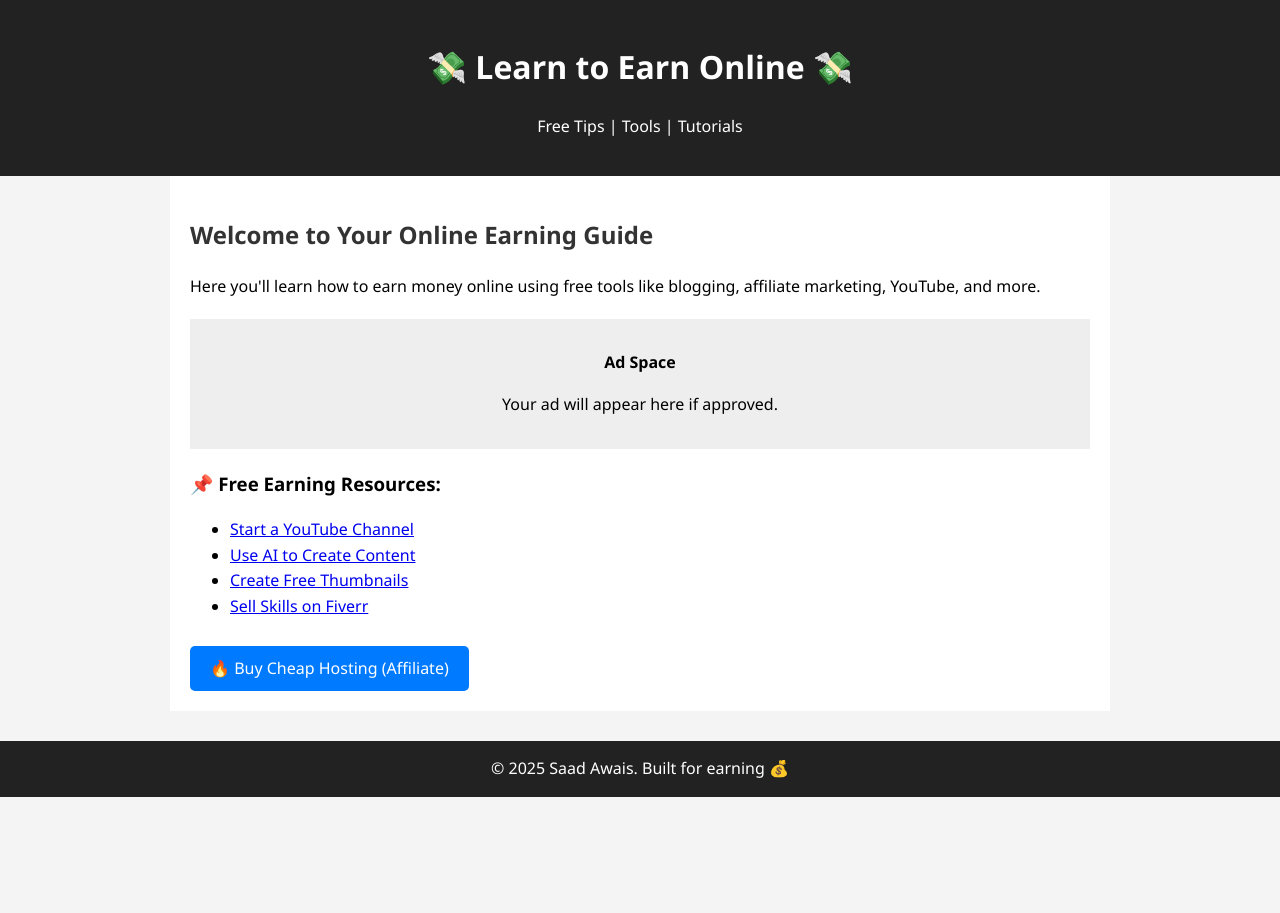
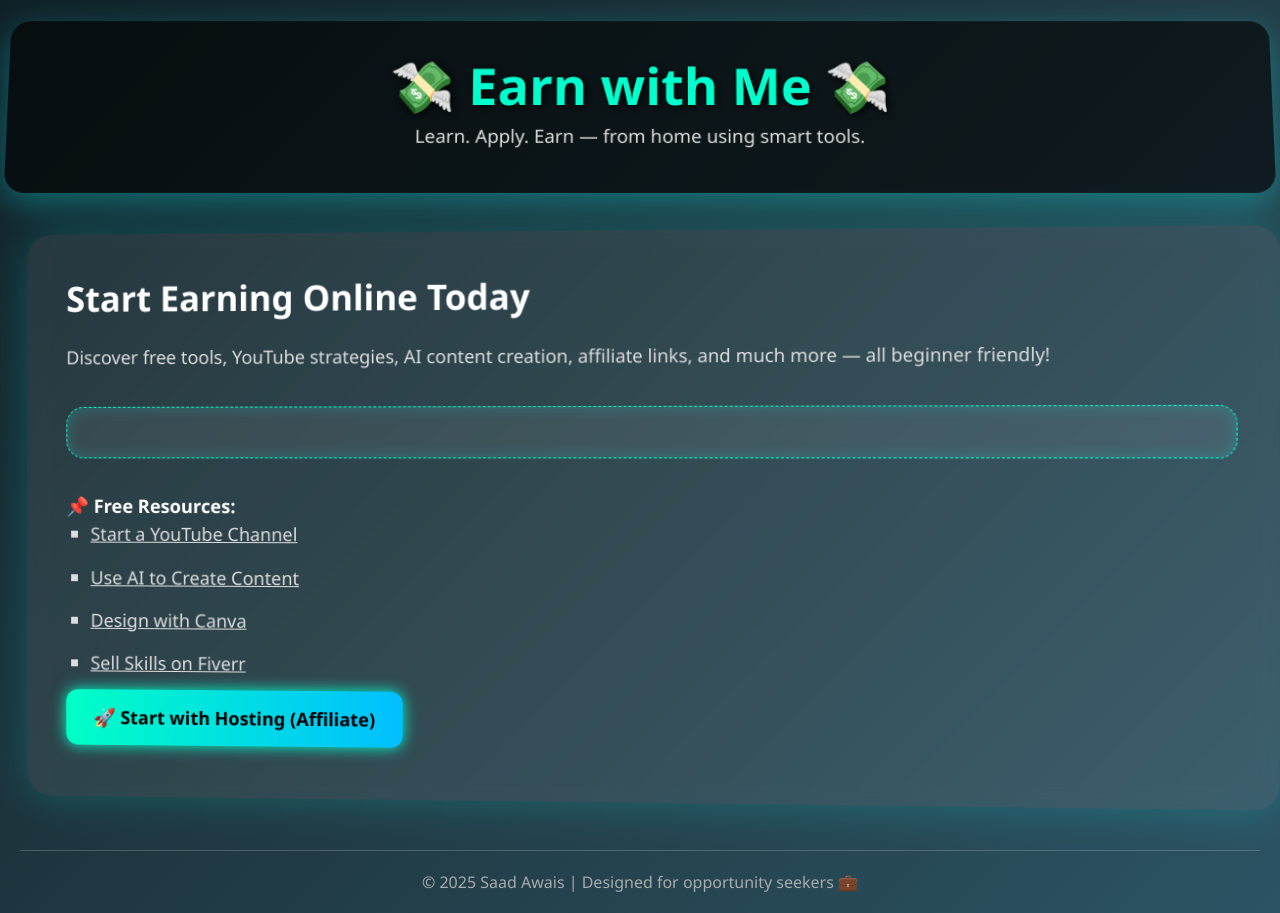
Before and after one commit to saad-awais8/earn-with-me, a plain HTML site: page index.html in a window 1280 px wide. Before the commit the page ends 800 px from the top, so only its background shows below. Drawn offline with Linux system fonts and the light colour scheme.

Commit message:
Add files via upload

```diff
--- a/index.html
+++ b/index.html
@@ -1,97 +1,146 @@
 <!DOCTYPE html>
 <html lang="en">
 <head>
-    <meta charset="UTF-8">
+  <meta charset="UTF-8" />
   <meta name="viewport" content="width=device-width, initial-scale=1.0">
-    <title>Earn with Me - Free Tips & Tools</title>
-<script async src="https://pagead2.googlesyndication.com/pagead/js/adsbygoogle.js?client=ca-pub-4663240498837410"
-     crossorigin="anonymous"></script>
+  <title>Earn with Me - Make Money Online</title>
+
+  <!-- AdSense Loader Script -->
   <script async src="https://pagead2.googlesyndication.com/pagead/js/adsbygoogle.js?client=ca-pub-4663240498837410"
     crossorigin="anonymous"></script>
 
-    <meta name="description" content="Learn how to earn money online using free tools, smart strategies, and trusted platforms. Explore affiliate marketing, freelancing, YouTube automation, and more — all designed for beginners. Start your online income journey today with zero investment.">
-    <meta name="keywords" content="earn money online, free website, passive income, adsense, affiliate">
+  <meta name="description" content="Learn to earn online using AI, YouTube, affiliate, and free tools. Monetize your skills from day one — no investment needed!">
+  <meta name="keywords" content="earn money online, adsense, affiliate, free tools, AI content, YouTube automation">
   <meta name="author" content="Saad Awais">
+
   <style>
+    * {
+      margin: 0;
+      padding: 0;
+      box-sizing: border-box;
+    }
     body {
       font-family: 'Segoe UI', sans-serif;
-            background-color: #f4f4f4;
-            margin: 0;
-            padding: 0;
-            line-height: 1.6;
+      background: linear-gradient(135deg, #0f2027, #203a43, #2c5364);
+      color: #fff;
+      padding: 20px;
+      perspective: 1000px;
+      overflow-x: hidden;
     }
     header {
-            background-color: #222;
-            color: #fff;
-            padding: 20px;
       text-align: center;
+      padding: 30px 10px;
+      background: rgba(0,0,0,0.6);
+      box-shadow: 0 10px 30px rgba(0,255,255,0.3);
+      border-radius: 20px;
+      transform: rotateX(4deg) scale(1.02);
+      transition: all 0.5s ease;
+    }
+    header:hover {
+      transform: rotateX(0deg) scale(1.05);
+      box-shadow: 0 20px 40px rgba(0,255,255,0.6);
+    }
+    h1 {
+      font-size: 3.2rem;
+      color: #00ffcc;
+      text-shadow: 2px 2px 10px black;
     }
     .container {
-            padding: 20px;
-            max-width: 900px;
-            margin: auto;
-            background-color: #fff;
+      margin-top: 40px;
+      background: rgba(255,255,255,0.08);
+      padding: 40px;
+      border-radius: 25px;
+      box-shadow: 0 0 40px rgba(0,255,255,0.2);
+      transform: rotateY(-2deg) scale(1.01);
+      backdrop-filter: blur(10px);
     }
     h2 {
-            color: #333;
+      color: #fff;
+      margin-bottom: 20px;
+      font-size: 2.2rem;
     }
-        .ad {
-            background-color: #eee;
-            padding: 15px;
-            text-align: center;
-            margin: 20px 0;
+    p, li, a {
+      color: #ddd;
+      font-size: 1.15rem;
+      margin-bottom: 12px;
+      line-height: 1.7;
+    }
+    ul {
+      list-style-type: square;
+      margin-left: 25px;
     }
     .btn {
       display: inline-block;
-            background-color: #007bff;
-            color: white;
-            padding: 10px 20px;
-            margin-top: 10px;
+      background: linear-gradient(to right, #00ffc6, #00bfff);
+      color: #000;
+      padding: 12px 28px;
+      border-radius: 12px;
       text-decoration: none;
-            border-radius: 5px;
+      font-weight: bold;
+      transition: 0.3s;
+      box-shadow: 0 0 15px #00ffcc;
+    }
+    .btn:hover {
+      background: #fff;
+      color: #000;
+      box-shadow: 0 0 30px #00ffcc;
+    }
+    .ad-box {
+      background: rgba(255,255,255,0.07);
+      border: 1px dashed #00ffcc;
+      padding: 25px;
+      margin: 35px 0;
+      text-align: center;
+      border-radius: 18px;
+      box-shadow: inset 0 0 15px rgba(0,255,255,0.2);
+      transform: rotateY(1deg);
     }
     footer {
-            background: #222;
-            color: white;
+      margin-top: 50px;
       text-align: center;
-            padding: 15px;
-            margin-top: 30px;
+      font-size: 1rem;
+      color: #aaa;
+      border-top: 1px solid rgba(255,255,255,0.2);
+      padding-top: 20px;
     }
   </style>
 </head>
 <body>
-
   <header>
-        <h1>💸 Learn to Earn Online 💸</h1>
-        <p>Free Tips | Tools | Tutorials</p>
+    <h1>💸 Earn with Me 💸</h1>
+    <p>Learn. Apply. Earn — from home using smart tools.</p>
   </header>
 
   <div class="container">
-        <h2>Welcome to Your Online Earning Guide</h2>
-        <p>Here you'll learn how to earn money online using free tools like blogging, affiliate marketing, YouTube, and more.</p>
+    <h2>Start Earning Online Today</h2>
+    <p>Discover free tools, YouTube strategies, AI content creation, affiliate links, and much more — all beginner friendly!</p>
 
-        <!-- Placeholder for Google AdSense (or other ad) -->
-        <div class="ad">
-            <!-- Google AdSense code will go here -->
-            <p><strong>Ad Space</strong></p>
-            <p>Your ad will appear here if approved.</p>
+    <!-- Google AdSense Ad Unit: earn-with-me-main-ad -->
+    <div class="ad-box">
+      <ins class="adsbygoogle"
+           style="display:block"
+           data-ad-client="ca-pub-4663240498837410"
+           data-ad-slot="7816679135"
+           data-ad-format="auto"
+           data-full-width-responsive="true"></ins>
+      <script>
+           (adsbygoogle = window.adsbygoogle || []).push({});
+      </script>
     </div>
 
-        <h3>📌 Free Earning Resources:</h3>
+    <h3>📌 Free Resources:</h3>
     <ul>
       <li><a href="https://www.youtube.com" target="_blank">Start a YouTube Channel</a></li>
       <li><a href="https://chat.openai.com" target="_blank">Use AI to Create Content</a></li>
-            <li><a href="https://www.canva.com" target="_blank">Create Free Thumbnails</a></li>
+      <li><a href="https://www.canva.com" target="_blank">Design with Canva</a></li>
       <li><a href="https://www.fiverr.com" target="_blank">Sell Skills on Fiverr</a></li>
     </ul>
 
-        <!-- Affiliate Button (can change link to your product) -->
-        <a class="btn" href="https://www.hostinger.com?ref=yourID" target="_blank">🔥 Buy Cheap Hosting (Affiliate)</a>
+    <a href="https://www.hostinger.com?ref=yourID" target="_blank" class="btn">🚀 Start with Hosting (Affiliate)</a>
   </div>
 
   <footer>
-        &copy; 2025 Saad Awais. Built for earning 💰
+    &copy; 2025 Saad Awais | Designed for opportunity seekers 💼
   </footer>
-
 </body>
 </html>
```
Lines whose indentation alone changed are shown as unchanged.
